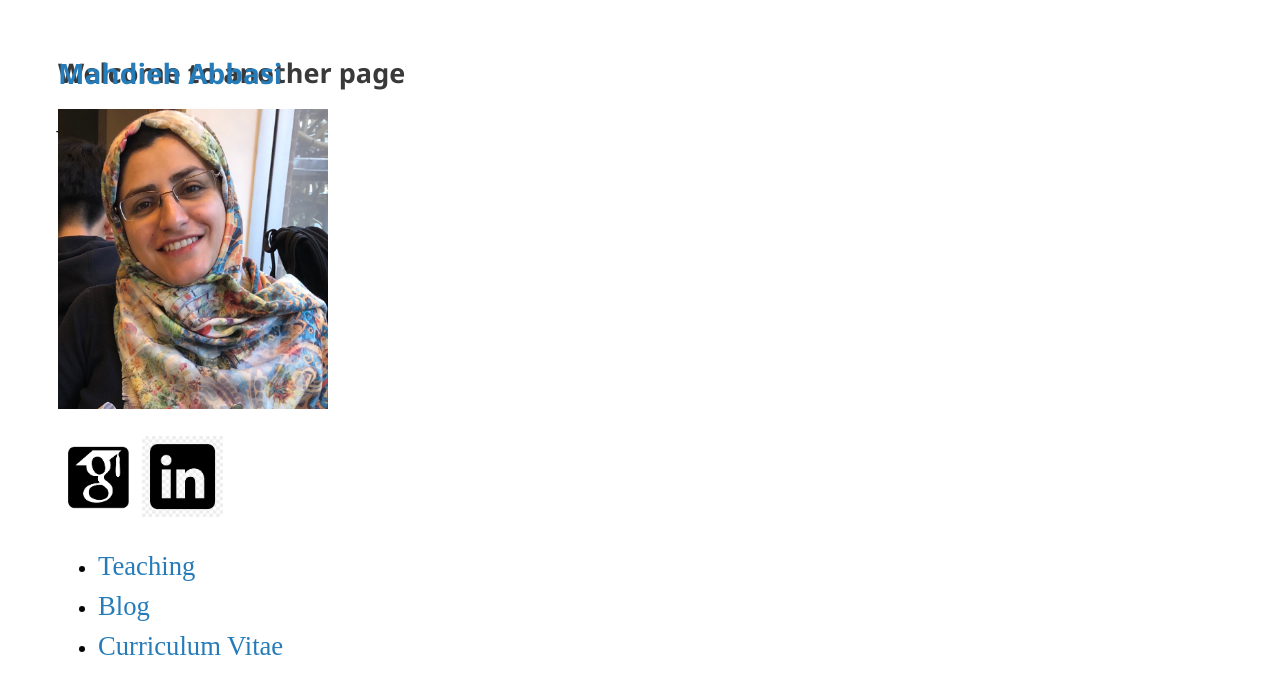
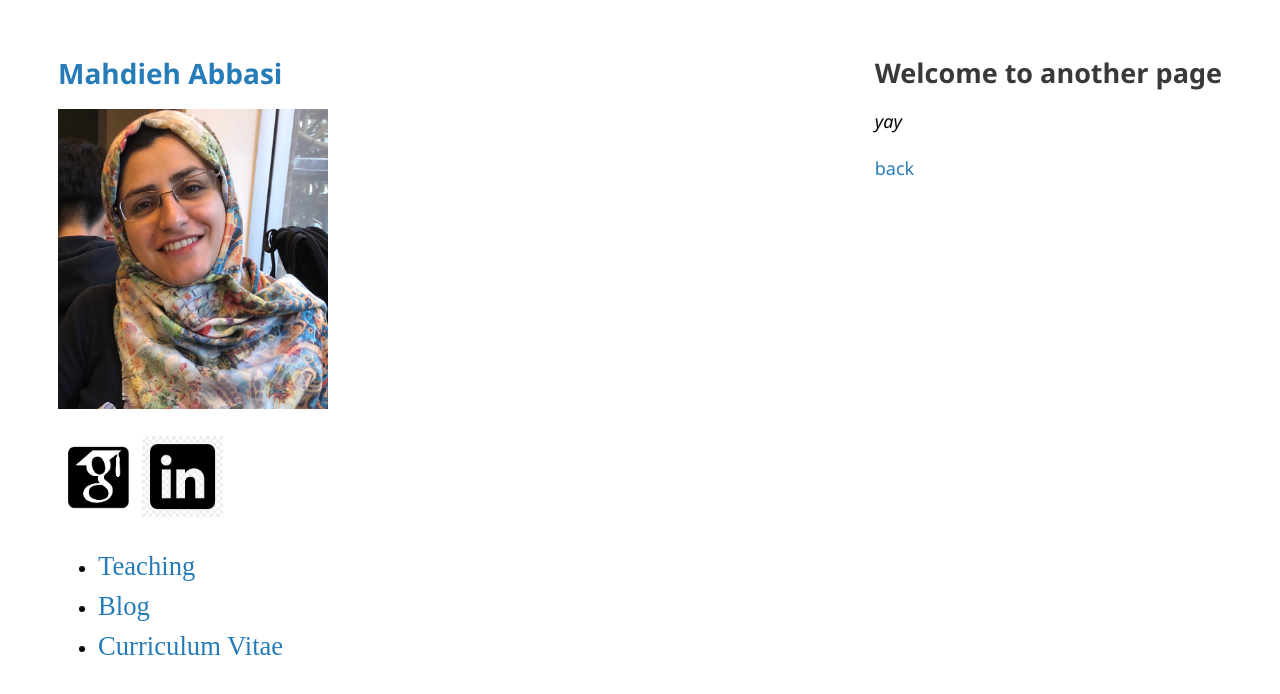
Before and after one commit to mahdaneh/mahdaneh.github.io, a Jekyll site: the page built from another-page.md, in a window 1280 px wide. Shown: the top 694 px of the page. Built offline with Jekyll 4.4.1, drawn with Linux system fonts in a browser that asks for light colours; the repository's description, which GitHub fills in, is left out; our own code applies the rules of GitHub Pages for plain Markdown files.

Commit message:
Update jekyll-theme-minimal.scss

```diff
--- a/_sass/jekyll-theme-minimal.scss
+++ b/_sass/jekyll-theme-minimal.scss
@@ -173,6 +173,7 @@
 
 section {
   width:auto;
+  float:right;
 
   padding-bottom:50px;
 }
@@ -216,7 +217,7 @@
   section {
     border:1px solid #e5e5e5;
     border-width:1px 0;
-    padding:20px 0 0 300px;
+    padding:20px 0;
     margin:0 auto;
   }
 
```
